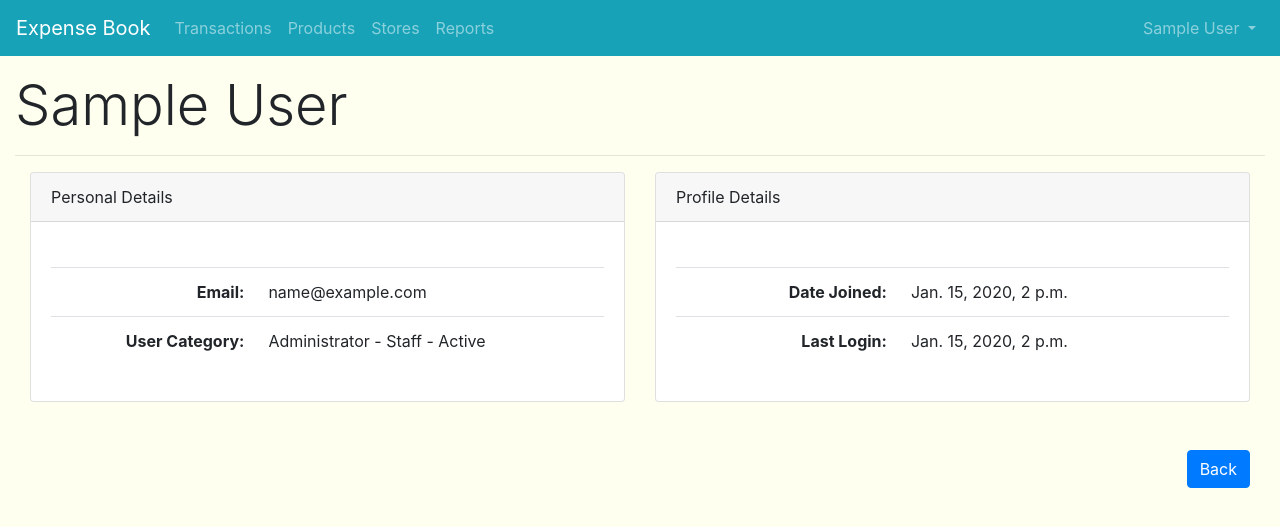
After one commit to c0d3sh3lf/monthly_book, a Django app: page /umanage/view_user/1/ in a window 1280 px wide. The commit adds this page. Shown: the top 527 px of the page. Run offline with Django 3.2, Linux system fonts and the light colour scheme; a user stored in the database is signed in; tables that the repository leaves empty hold one stand-in row (values such as "Sample post"); some libraries are stand-ins or nearby versions.

Commit message:
View User added to user management

```diff
--- a/monthly_book/user_management/templates/list_users.html
+++ b/monthly_book/user_management/templates/list_users.html
@@ -62,7 +62,7 @@ Expense Manager - User Management
                             {% endif %}
                         </td>
                         <td align="center">
-                            <a href="#" class="btn btn-primary" data-toggle="tooltip" data-placement="top" title="View"><i class="zmdi zmdi-eye"></i></a>
+                            <a href="{% url 'user_management:view_user' user.id %}" class="btn btn-primary" data-toggle="tooltip" data-placement="top" title="View"><i class="zmdi zmdi-eye"></i></a>
                             <a href="#" class="btn btn-warning" data-toggle="tooltip" data-placement="top" title="Edit"><i class="zmdi zmdi-edit"></i></a>
                             <a href="#" class="btn btn-danger" data-toggle="tooltip" data-placement="top" title="Remove"><i class="zmdi zmdi-delete"></i></a>
                         </td>
--- /dev/null
+++ b/monthly_book/user_management/templates/view_user.html
@@ -0,0 +1,78 @@
+{% extends 'base.html' %}
+
+{% block title %}
+Expense Tracker - {{user.first_name}} {{user.last_name}}
+{% endblock title %}
+
+
+{% block body %}
+    <div class="container-fluid mt-3">
+        <h4 class="display-4">{{user.first_name}} {{ user.last_name }}</h4>
+        <hr />
+        <div class="container-fluid">
+            <div class="row">
+                <div class = "col-sm-6">
+                    <div class = "card">
+                        <div class = "card-header">Personal Details</div>
+                        <div class = "card-body">
+                            <p class = "card-text">
+                                <table class="table">
+                                    <tbody class="tbody">
+                                        <tr>
+                                            <td align="right"><b>Email:</b></td>
+                                            <td>{{user.email}}</td>
+                                        </tr>
+                                        <tr>
+                                            <td align="right"><b>User Category:</b></td>
+                                            <td>
+                                                {% if user.is_superuser %}
+                                                    Administrator -
+                                                {% else %}
+                                                    Standard -
+                                                {% endif %}
+                                                {% if user.is_staff %}
+                                                    Staff -
+                                                {% else %}
+                                                    Guest -
+                                                {% endif %}
+                                                {% if user.is_active %}
+                                                    Active
+                                                {% else %}
+                                                    Inactive
+                                                {% endif %}
+                                            </td>
+                                        </tr>
+                                    </tbody>
+                                </table>
+                            </p>
+                        </div>
+                    </div>
+                    </div>
+                    <div class = "col-sm-6">
+                    <div class = "card">
+                        <div class = "card-header">Profile Details</div>
+                        <div class = "card-body">
+                            <p class = "card-text">
+                                <table class="table">
+                                    <tbody class="table">
+                                        <tr>
+                                            <td align="right"><b>Date Joined:</b></td>
+                                            <td>{{user.date_joined}}</td>
+                                        </tr>
+                                        <tr>
+                                            <td align="right"><b>Last Login:</b></td>
+                                            <td>{{user.last_login}}</td>
+                                        </tr>
+                                    </tbody>
+                                </table>
+                            </p>
+                        </div>
+                    </div>
+                    </div>
+            </div>
+        </div>
+        <div class="container-fluid pt-5">
+            <a href="{% url 'user_management:list_users' %}" class="btn btn-primary float-right"><i class="zmdi zmdi-arrow-left"></i> Back</a>
+        </div>
+    </div>
+{% endblock body %}
--- a/monthly_book/user_management/urls.py
+++ b/monthly_book/user_management/urls.py
@@ -6,5 +6,6 @@ urlpatterns = [
     path('logout/', views.user_logout, name="logout"),
     path('change_password/', views.change_password, name="change_password"),
     path('list_users/', views.list_users, name="list_users"),
+    path('view_user/<int:id>/', views.view_user, name="view_user"),
     path('delete_user/<int:id>/', views.delete_user, name="delete_user"),
 ]
--- a/monthly_book/user_management/views.py
+++ b/monthly_book/user_management/views.py
@@ -107,6 +107,16 @@ def list_users(request):
 
 @login_required
 @su_required
+def view_user(request, id):
+    user = User.objects.get(id=id)
+    args={}
+    (request, args) = view_error_success(request, args)
+    args["user"] = user
+    return render(request, "view_user.html", args)
+
+
+@login_required
+@su_required
 def delete_user(request, id):
     if request.user.id != id:
         User.objects.filter(id=id).delete()
```
